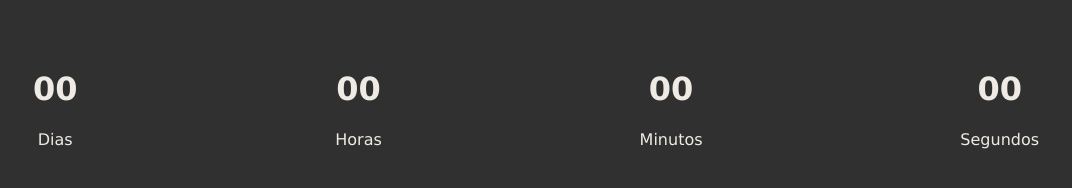
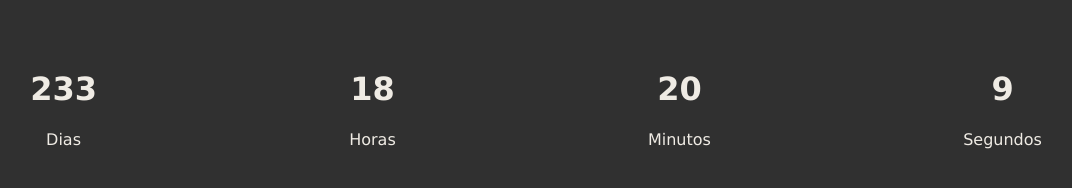
Before and after one commit to PedroLuiz22/Count-Down, a plain HTML site: page index.html in a window 1280 px wide. Shown: the part 100-288 px from the top of the page, without its empty margins (104-1176 px from the left). Drawn offline with Linux system fonts and the light colour scheme.

Commit message:
Projeto finalizado

```diff
--- a/index.html
+++ b/index.html
@@ -30,5 +30,6 @@
             <p>Segundos</p>
         </div>
     </div>
+    <script src="script.js"></script>
 </body>
 </html>
--- a/script.js
+++ b/script.js
@@ -0,0 +1,22 @@
+const dia = document.getElementById('dia')
+const hora = document.getElementById('hora')
+const minuto = document.getElementById('minuto')
+const segunto = document.getElementById('segundo')
+
+const lancamento = "5 august 2023"
+
+function countDown(){
+    const dataLanc = new Date(lancamento)
+    const hoje = new Date()
+    const segTotal = (dataLanc - hoje)/1000;
+    const finalDias = Math.floor (segTotal / 60 / 60 / 24)
+    const finalHoras = Math.floor (segTotal / 60 / 60) % 24;
+    const finalMinutos = Math.floor (segTotal / 60) % 60;
+    const finalSegundos = Math.floor (segTotal) % 60;
+    dia.innerHTML = finalDias
+    hora.innerHTML = finalHoras
+    minuto.innerHTML = finalMinutos
+    segundo.innerHTML = finalSegundos
+}
+countDown();
+setInterval(countDown, 1000)
```
